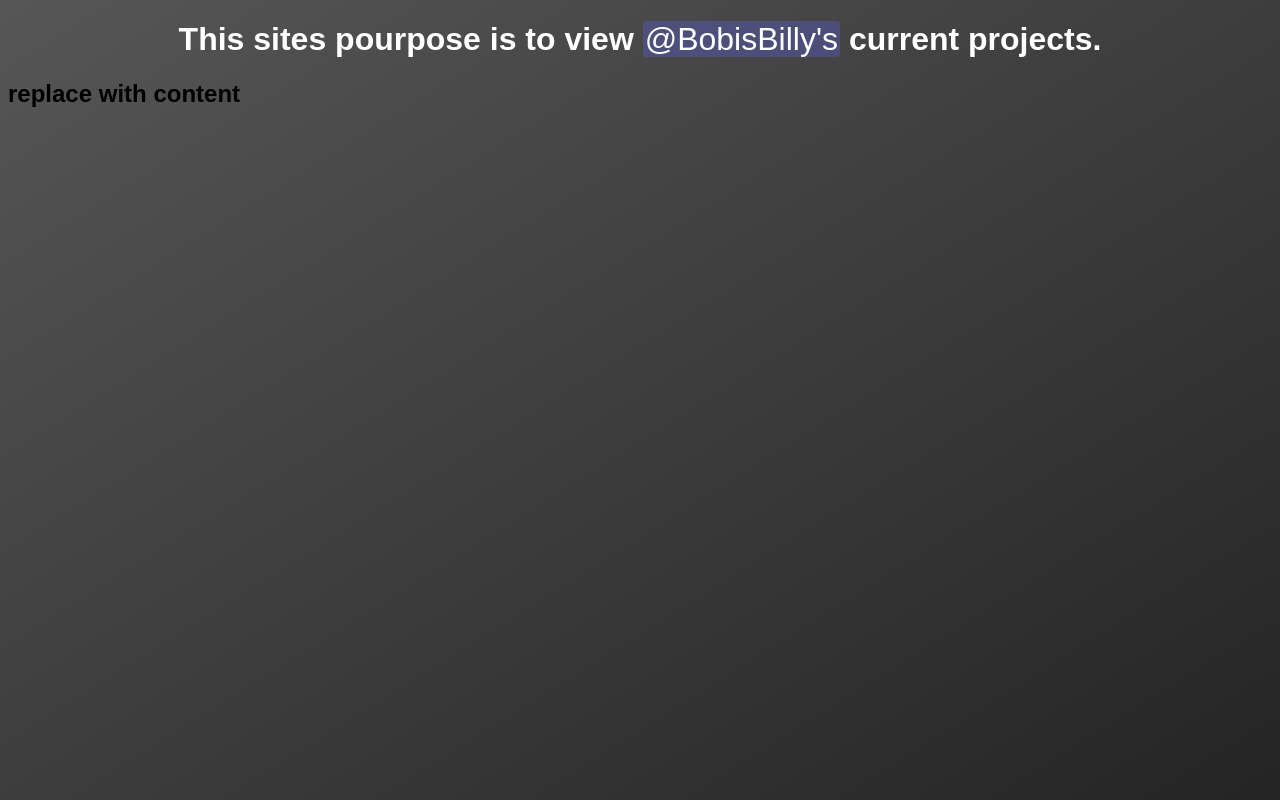
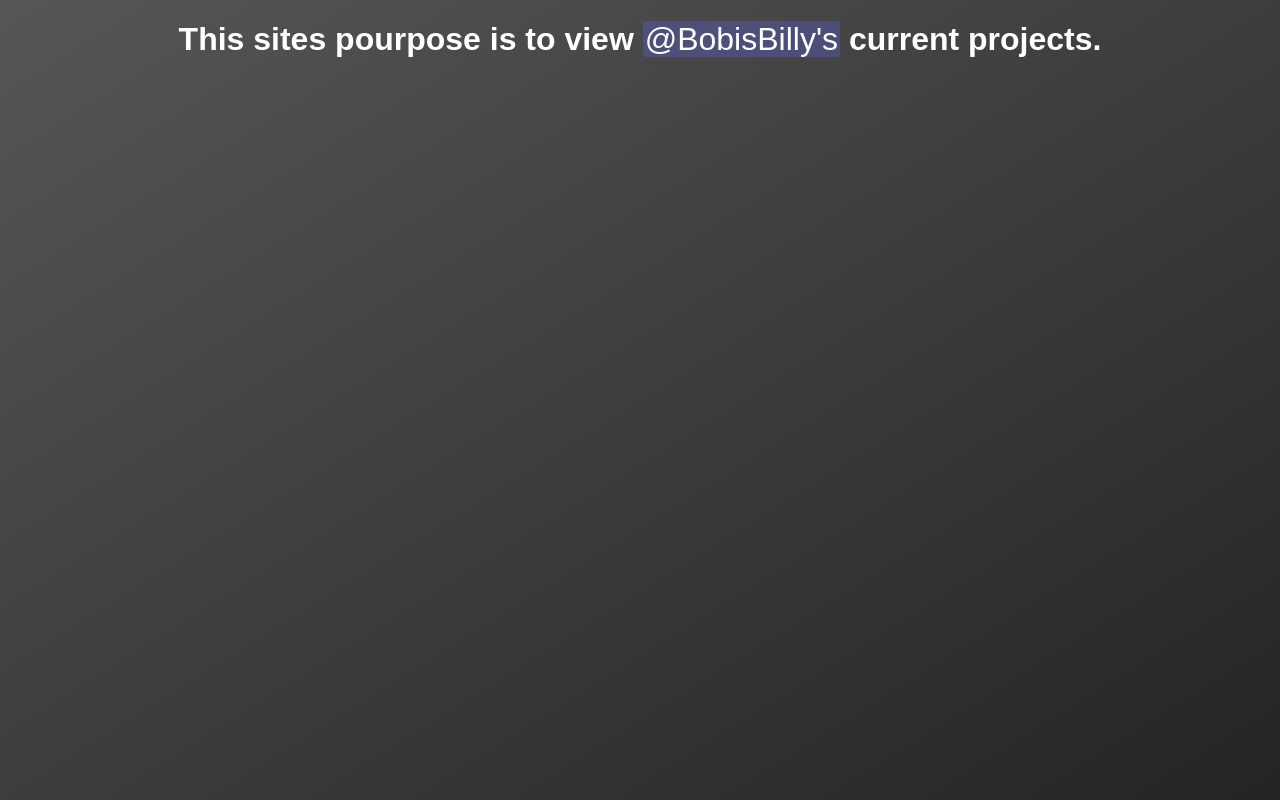
Before and after one commit to BobisBilly/bobisbilly.github.io, a plain HTML site: page index.html in a window 1280 px wide. Drawn offline with Linux system fonts and the light colour scheme.

Commit message:
modified:   index.html

```diff
--- a/index.html
+++ b/index.html
@@ -20,6 +20,5 @@
 		<a href="https://discord.com/users/1022602321370296371" target="_blank" class="user">@BobisBilly's</a>
 		current projects.
 	</h1>
-    <h2 id="test">replace with content</h2>
 </body>
 </html>
```
